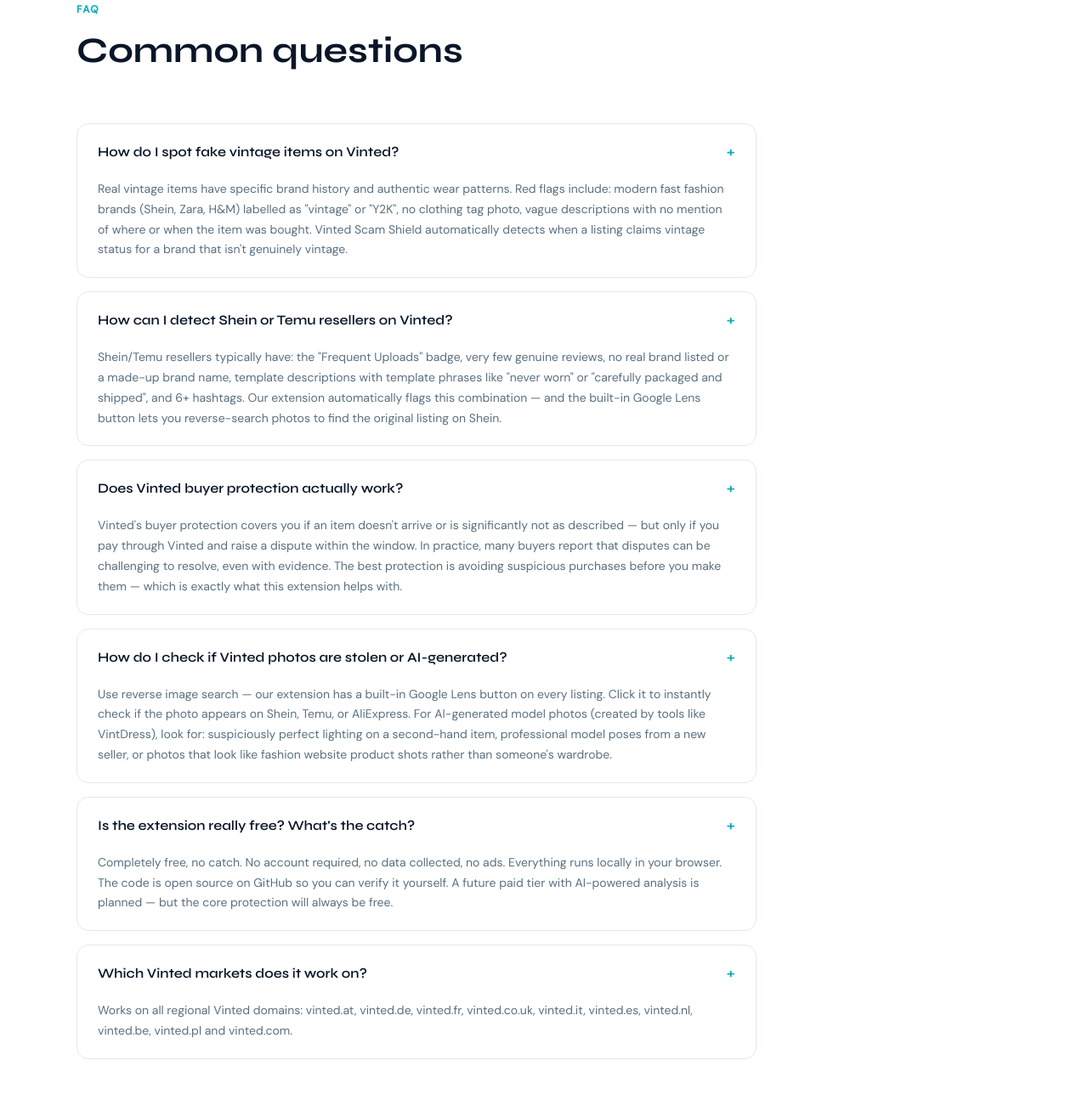
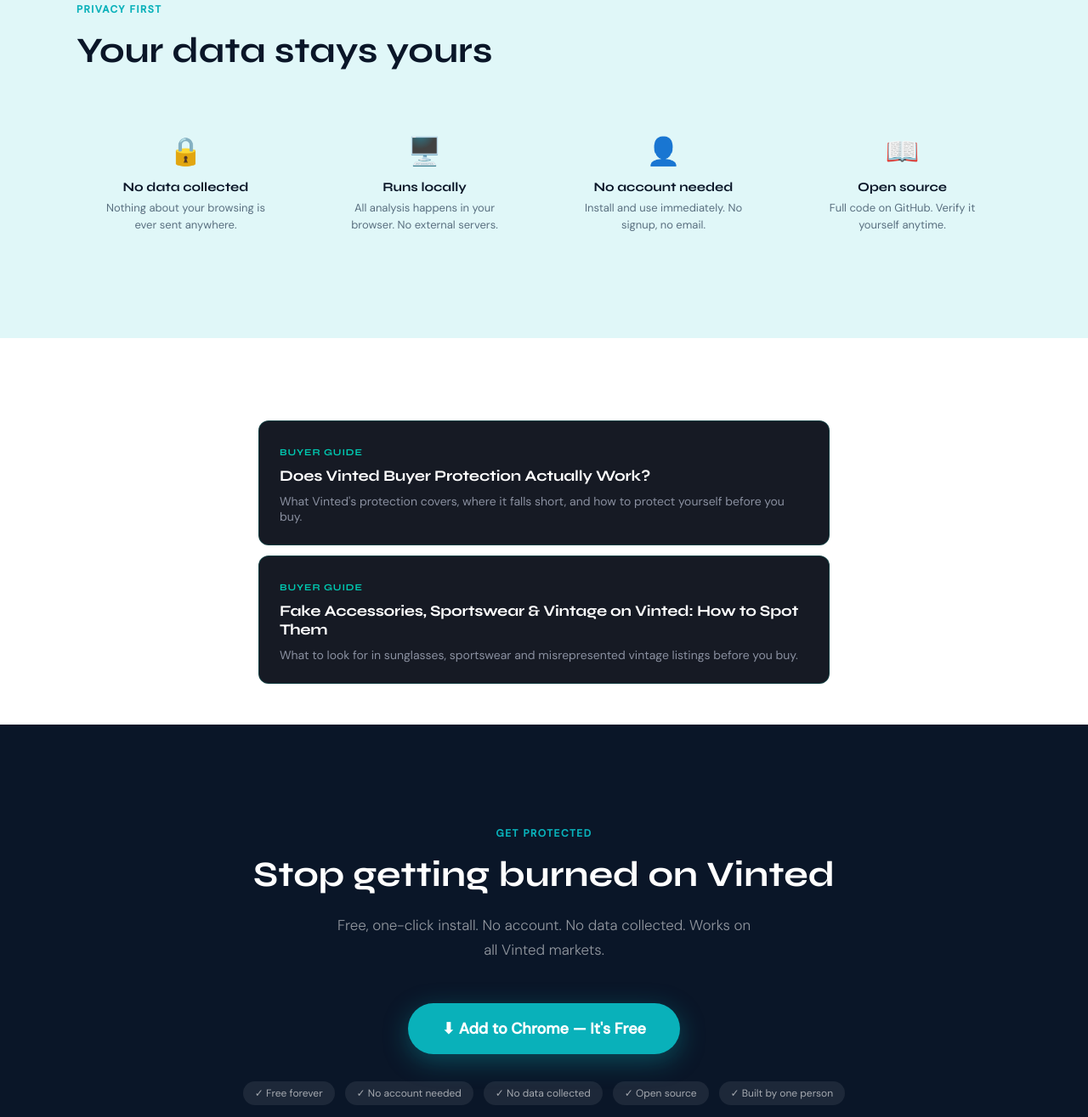
Before and after one commit to meguzalia/vinted-scam-shield, a browser extension: page index.html in a window 1280 px wide. Shown: the part 4325-5640 px from the top of the page at 85% size. Drawn offline with Linux system fonts and the light colour scheme.

Commit message:
Update index.html

```diff
--- a/index.html
+++ b/index.html
@@ -1052,41 +1052,6 @@
   </div>
 </section>
 
-<!-- FAQ -->
-<section>
-  <div class="container">
-    <div class="section-label">FAQ</div>
-    <h2 class="section-title">Common questions</h2>
-
-    <div class="faq-list">
-      <div class="faq-item">
-        <div class="faq-q">How do I spot fake vintage items on Vinted?</div>
-        <div class="faq-a">Real vintage items have specific brand history and authentic wear patterns. Red flags include: modern fast fashion brands (Shein, Zara, H&M) labelled as "vintage" or "Y2K", no clothing tag photo, vague descriptions with no mention of where or when the item was bought. Vinted Scam Shield automatically detects when a listing claims vintage status for a brand that isn't genuinely vintage.</div>
-      </div>
-      <div class="faq-item">
-        <div class="faq-q">How can I detect Shein or Temu resellers on Vinted?</div>
-        <div class="faq-a">Shein/Temu resellers typically have: the "Frequent Uploads" badge, very few genuine reviews, no real brand listed or a made-up brand name, template descriptions with template phrases like "never worn" or "carefully packaged and shipped", and 6+ hashtags. Our extension automatically flags this combination — and the built-in Google Lens button lets you reverse-search photos to find the original listing on Shein.</div>
-      </div>
-      <div class="faq-item">
-        <div class="faq-q">Does Vinted buyer protection actually work?</div>
-        <div class="faq-a">Vinted's buyer protection covers you if an item doesn't arrive or is significantly not as described — but only if you pay through Vinted and raise a dispute within the window. In practice, many buyers report that disputes can be challenging to resolve, even with evidence. The best protection is avoiding suspicious purchases before you make them — which is exactly what this extension helps with.</div>
-      </div>
-      <div class="faq-item">
-        <div class="faq-q">How do I check if Vinted photos are stolen or AI-generated?</div>
-        <div class="faq-a">Use reverse image search — our extension has a built-in Google Lens button on every listing. Click it to instantly check if the photo appears on Shein, Temu, or AliExpress. For AI-generated model photos (created by tools like VintDress), look for: suspiciously perfect lighting on a second-hand item, professional model poses from a new seller, or photos that look like fashion website product shots rather than someone's wardrobe.</div>
-      </div>
-      <div class="faq-item">
-        <div class="faq-q">Is the extension really free? What's the catch?</div>
-        <div class="faq-a">Completely free, no catch. No account required, no data collected, no ads. Everything runs locally in your browser. The code is open source on GitHub so you can verify it yourself. A future paid tier with AI-powered analysis is planned — but the core protection will always be free.</div>
-      </div>
-      <div class="faq-item">
-        <div class="faq-q">Which Vinted markets does it work on?</div>
-        <div class="faq-a">Works on all regional Vinted domains: vinted.at, vinted.de, vinted.fr, vinted.co.uk, vinted.it, vinted.es, vinted.nl, vinted.be, vinted.pl and vinted.com.</div>
-      </div>
-    </div>
-  </div>
-</section>
-
 <!-- PRIVACY -->
 <section class="privacy">
   <div class="container">
```
